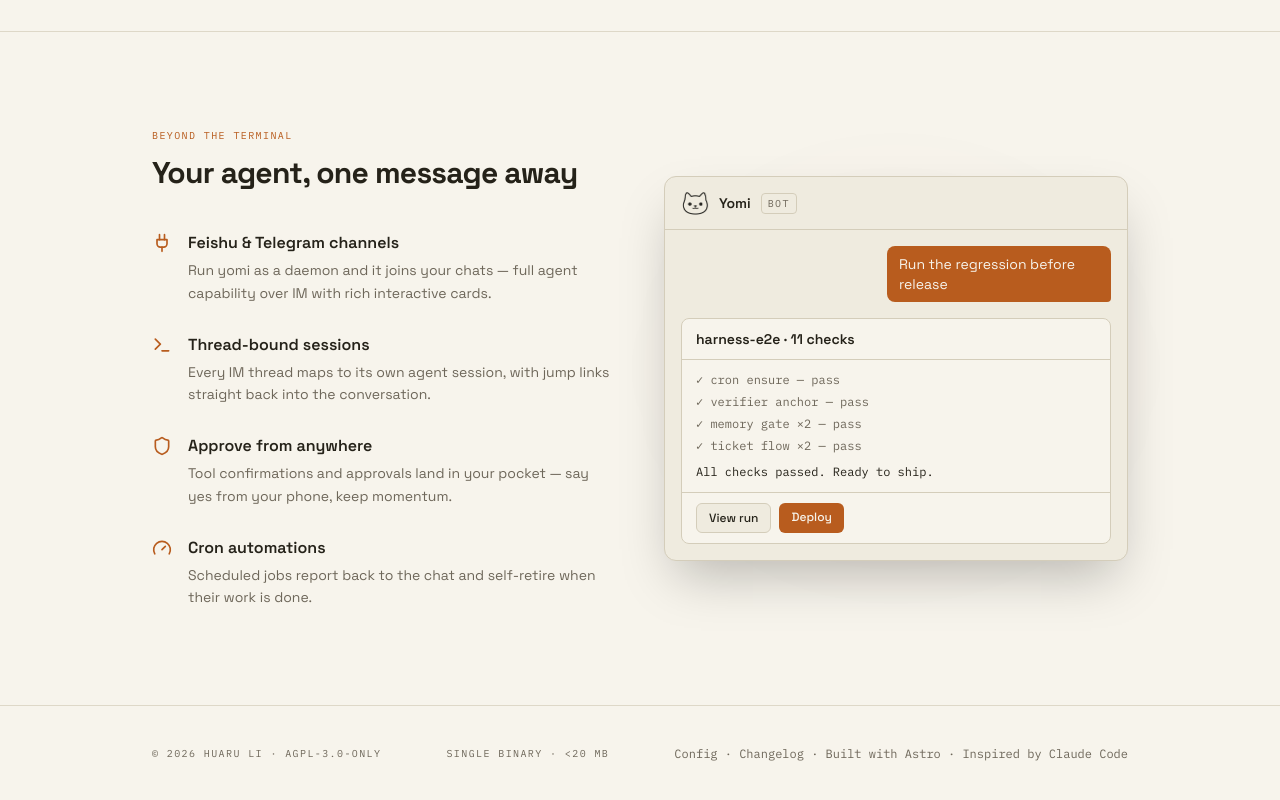
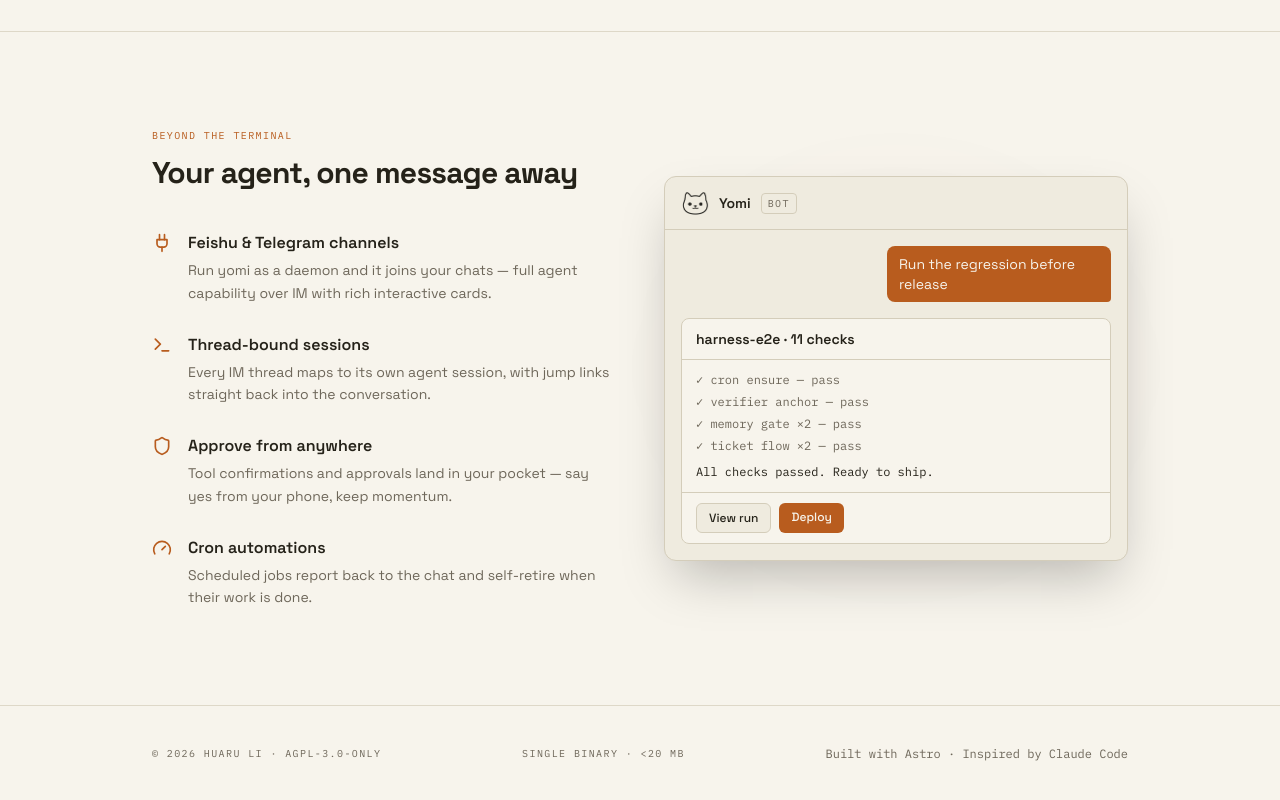
Before and after one commit to Crescent617/yomi, an Astro site in the folder site/: page / in a window 1280 px wide. Shown: the part 1437-2237 px from the top of the page. Built offline with nearby package versions, Linux system fonts and the light colour scheme; Astro itself is replaced by a stand-in of ours.

Commit message:
feat(site): 底部 Config/Changelog 链接移除（已上导航栏）

```diff
--- a/site/src/components/Footer.astro
+++ b/site/src/components/Footer.astro
@@ -5,9 +5,7 @@
     <p class="micro-label">© 2026 Huaru Li · AGPL-3.0-only</p>
     <p class="micro-label">Single binary · &lt;20 MB</p>
     <p class="font-mono text-xs">
-      <a class="hover:text-fg" href={`${import.meta.env.BASE_URL.replace(/\/$/, '')}/docs/config`}>Config</a>
-      · <a class="hover:text-fg" href={`${import.meta.env.BASE_URL.replace(/\/$/, '')}/docs/changelog`}>Changelog</a>
-      · Built with <a
+      Built with <a
         class="hover:text-fg"
         href="https://astro.build"
         target="_blank"
```
